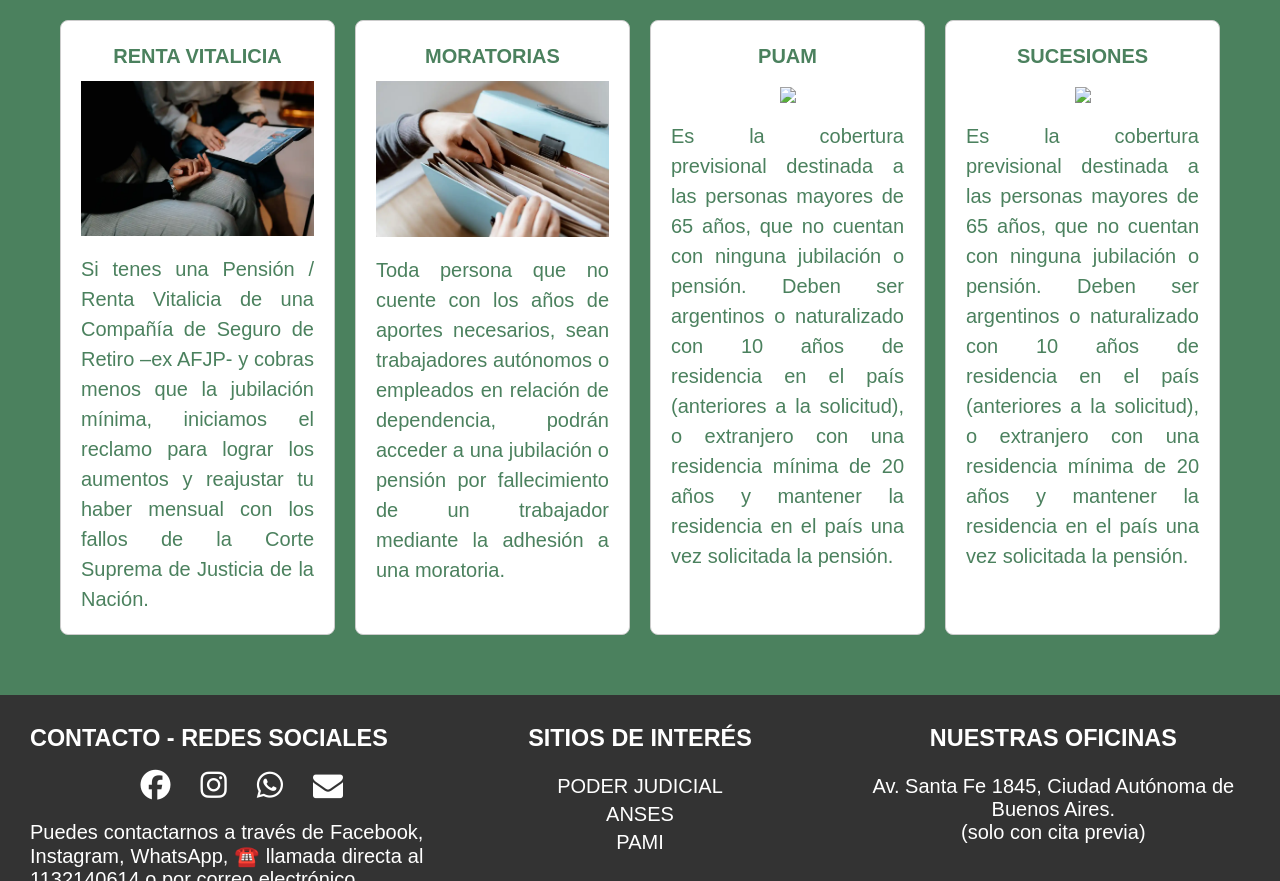
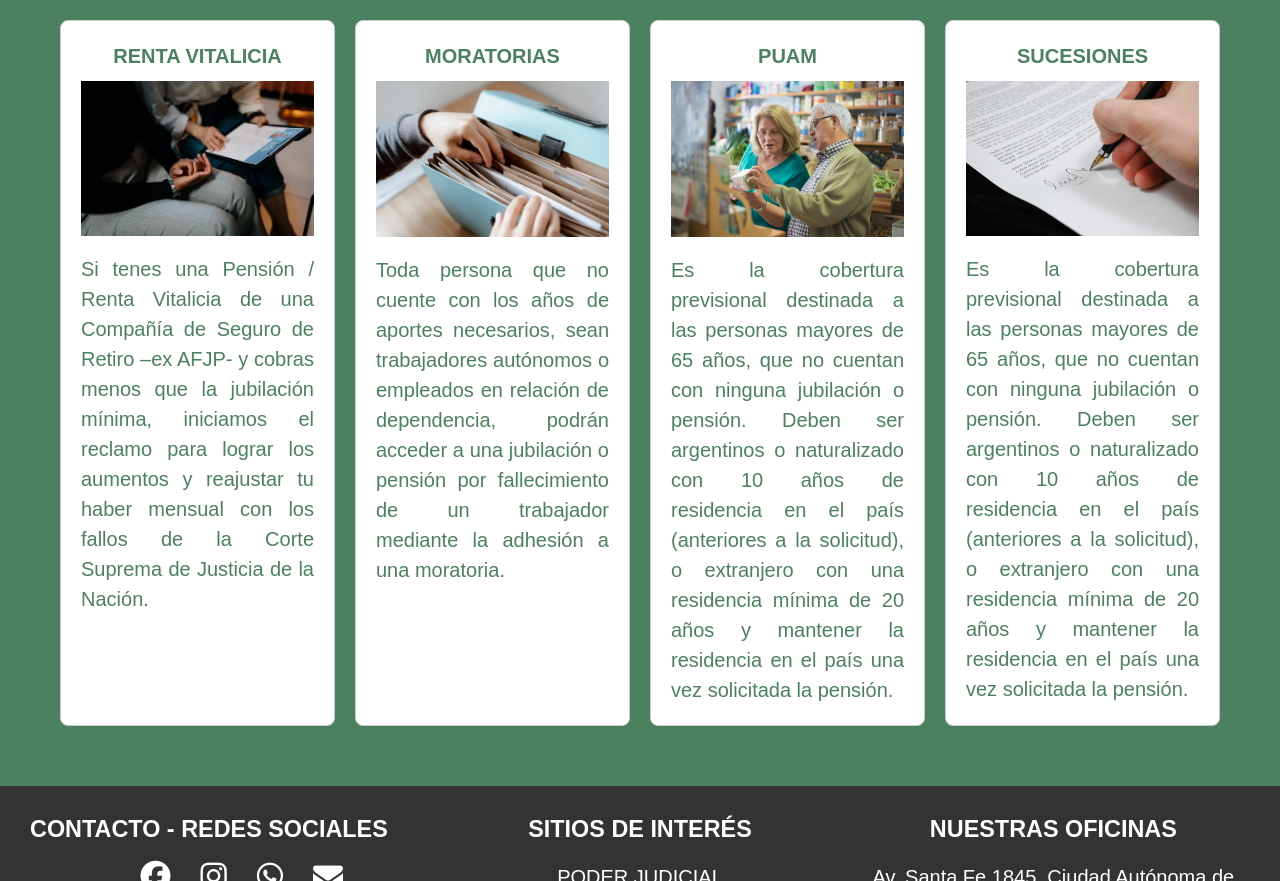
Before and after one commit to d-alejandro-salas/jubilaciones, a plain HTML site: page index.html in a window 1280 px wide. Shown: the part 1370-2251 px from the top of the page. Drawn offline with Linux system fonts and the light colour scheme.

Commit message:
arregladas imágenes

```diff
--- a/index.html
+++ b/index.html
@@ -58,12 +58,12 @@
         </a>
       </div>
       <div>
-        <a href="PUAM.html"><h3>PUAM</h3><img src="./Images/puam.webp" />
+        <a href="PUAM.html"><h3>PUAM</h3><img src="./Images/puam.jpg" />
           <p>Es la cobertura previsional destinada a las personas mayores de 65 años, que no cuentan con ninguna jubilación o pensión. Deben ser argentinos o naturalizado con 10 años de residencia en el país (anteriores a la solicitud), o extranjero con una residencia mínima de 20 años y mantener la residencia en el país una vez solicitada la pensión.</p>
         </a>
       </div>
       <div>
-        <a href="sucesiones.html"><h3>Sucesiones</h3><img src="./Images/sucesiones.webp" />
+        <a href="sucesiones.html"><h3>Sucesiones</h3><img src="./Images/sucesiones.jpg" />
           <p>Es la cobertura previsional destinada a las personas mayores de 65 años, que no cuentan con ninguna jubilación o pensión. Deben ser argentinos o naturalizado con 10 años de residencia en el país (anteriores a la solicitud), o extranjero con una residencia mínima de 20 años y mantener la residencia en el país una vez solicitada la pensión.</p>
         </a>
       </div>
```
